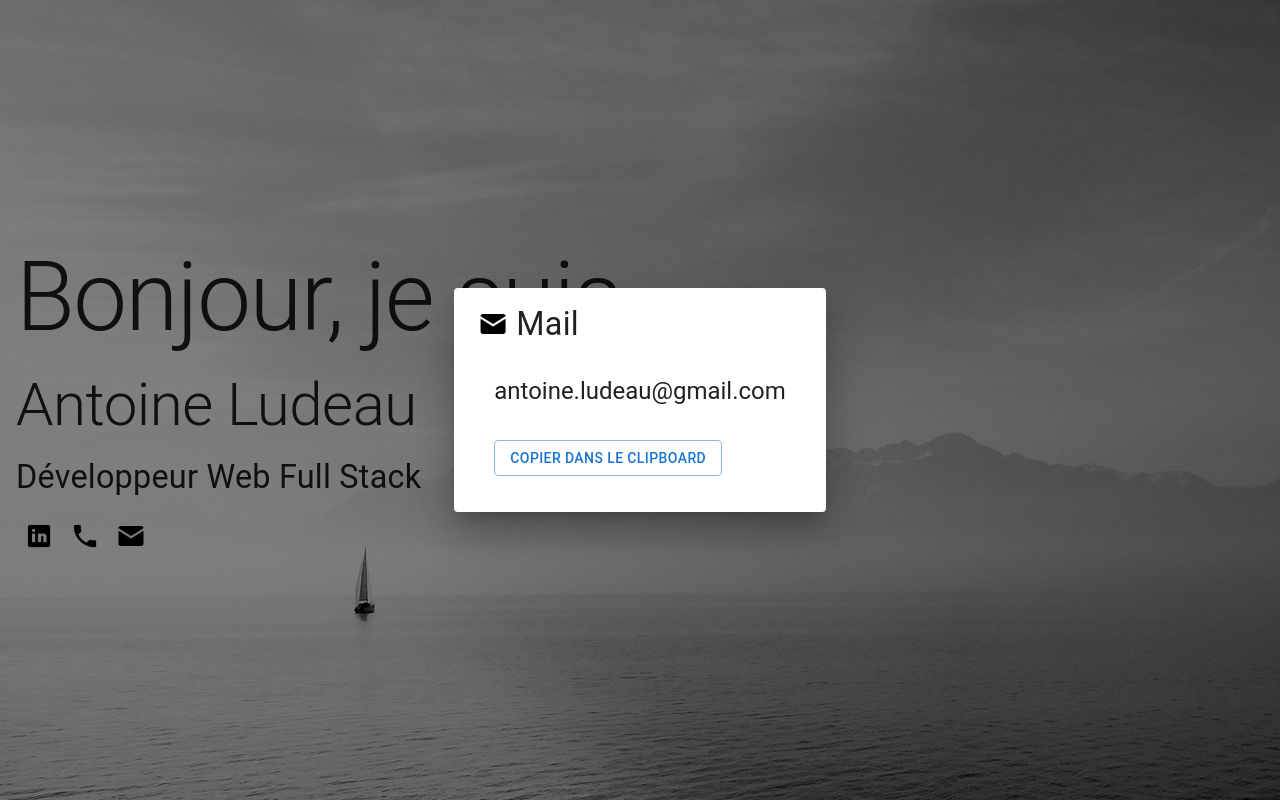
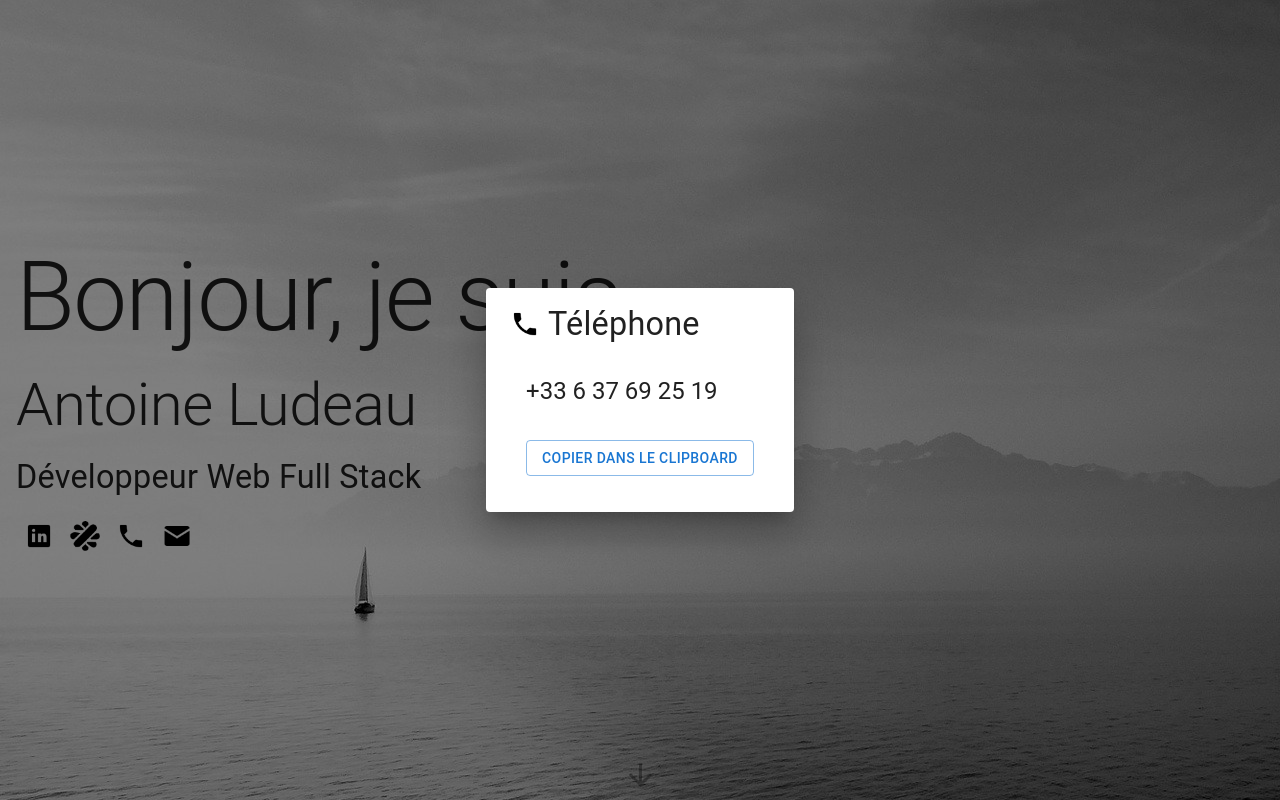
Before and after one commit to antoineludeau/portfolio, a React (Create React App) app: page / in a window 1280 px wide. Both pictures are taken after a click on the button 131 px from the left and 535 px from the top of the page. Shown: the top 800 px of the page. Built offline with nearby package versions, Linux system fonts and the light colour scheme.

Commit message:
Improved social links

```diff
--- a/src/components/molecules/index.tsx
+++ b/src/components/molecules/index.tsx
@@ -4,5 +4,6 @@ import { SkillCard } from "./skill-card"
 import { ServiceCard } from "./service-card"
 import { TestimonialCard } from "./testimonial-card"
 import { JobCard } from "./job-card";
+import { SocialLinks } from "./social-links"
 
-export { Menu, SectionTitle, SkillCard, ServiceCard, TestimonialCard, JobCard };
+export { Menu, SectionTitle, SkillCard, ServiceCard, TestimonialCard, JobCard, SocialLinks };
--- /dev/null
+++ b/src/components/molecules/social-links.tsx
@@ -0,0 +1,86 @@
+import { useState } from 'react'
+import Box from "@mui/material/Box";
+import Grid from "@mui/material/Grid";
+import Typography from "@mui/material/Typography";
+import IconButton from '@mui/material/IconButton';
+import Link from '@mui/material/Link';
+import DialogTitle from '@mui/material/DialogTitle';
+import Dialog from '@mui/material/Dialog';
+import DialogContent from '@mui/material/DialogContent';
+import Button from '@mui/material/Button';
+
+import Linkedin from '../../assets/image/linkedin.png'
+import Malt from '../../assets/image/malt.png'
+import Phone from '../../assets/image/phone.png'
+import Mail from '../../assets/image/mail.png'
+
+interface openContactDialogProps {
+    open: boolean,
+    title: string,
+    icon: string,
+    content: string
+}
+
+const defaultContactDialogState = {
+    open: false,
+    title: '',
+    icon: '',
+    content: ''
+}
+
+export const SocialLinks = () => {
+    const [contactDialogState, setContactDialogState] = useState<openContactDialogProps>(defaultContactDialogState)
+
+    return (
+        <>
+            <Box>
+                <Link href="https://www.linkedin.com/in/antoineludeau/" target="_blank" color="inherit">
+                    <IconButton color="primary" aria-label="upload picture" component="label">
+                        <img width='30px' src={Linkedin} />
+                    </IconButton>
+                </Link>
+                <Link href="https://www.malt.fr/profile/antoineludeau" target="_blank" color="inherit">
+                    <IconButton color="primary" aria-label="upload picture" component="label">
+                        <img width='30px' src={Malt} />
+                    </IconButton>
+                </Link>
+                <IconButton color="primary" aria-label="upload picture" component="label" onClick={() => setContactDialogState({ open: true, title: 'Téléphone', icon: Phone, content: '+33 6 37 69 25 19' })}>
+                    <img width='30px' src={Phone} />
+                </IconButton>
+                <IconButton color="primary" aria-label="upload picture" component="label" onClick={() => setContactDialogState({ open: true, title: 'Mail', icon: Mail, content: 'antoine.ludeau@gmail.com' })}>
+                    <img width='30px' src={Mail} />
+                </IconButton>
+            </Box>
+            <Dialog onClose={() => setContactDialogState(prev => ({ ...prev, open: false }))} open={contactDialogState.open}>
+                <DialogTitle>
+                    <Box sx={{ display: 'flex', alignItems: 'center' }}>
+                        <Box sx={{ display: 'inherit', alignItems: 'inherit', marginRight: 1 }}>
+                            <img width='30px' height='30px' src={contactDialogState.icon} />
+                        </Box>
+                        <Typography variant="h4" component="div">
+                            {contactDialogState.title}
+                        </Typography>
+                    </Box>
+                </DialogTitle>
+                <DialogContent>
+                    <Grid
+                        container
+                        direction="column"
+                        justifyContent="center"
+                        alignItems="left"
+                        padding={2}
+                        spacing={4}
+                    >
+                        <Grid item>
+                            <Typography variant="h5" component="div" >
+                                {contactDialogState.content}
+                            </Typography>
+                        </Grid>
+                        <Grid item>
+                            <Button variant="outlined" onClick={() => navigator.clipboard.writeText(contactDialogState.content)}>Copier dans le clipboard</Button></Grid>
+                    </Grid>
+                </DialogContent>
+            </Dialog>
+        </>
+    );
+};
--- a/src/components/organisms/contacts-section.tsx
+++ b/src/components/organisms/contacts-section.tsx
@@ -5,7 +5,7 @@ import Typography from "@mui/material/Typography";
 import EmailIcon from "@mui/icons-material/Email";
 import LinkedInIcon from "@mui/icons-material/LinkedIn";
 
-import { SectionTitle } from "../molecules";
+import { SectionTitle, SocialLinks } from "../molecules";
 
 export const ContactsSection = () => {
   return (
@@ -13,7 +13,6 @@ export const ContactsSection = () => {
       sx={{
         padding: 2,
         textAlign: "center",
-        minHeight: "100vh",
         backgroundColor: '#F2F2F2',
         paddingTop: 5
       }}
@@ -30,48 +29,16 @@ export const ContactsSection = () => {
         }}
       >
         <Grid
-          sx={{ marginTop: 8 }}
+          sx={{ marginTop: 3 }}
           container
           direction="column"
           spacing={3}
           maxWidth="500px"
         >
           <Grid item>
-            <Grid container>
-              <Grid item xs={12} sm={2}>
-                <CallIcon sx={{ m: 2 }} fontSize="large" />
-              </Grid>
-              <Grid item xs={12} sm={10}>
-                <Typography sx={{ m: 2 }} component="div">
-                  +33 6 37 69 25 19
-                </Typography>
-              </Grid>
+
+            <SocialLinks/>
             </Grid>
-          </Grid>
-          <Grid item>
-            <Grid container>
-              <Grid item xs={12} sm={2}>
-                <EmailIcon sx={{ m: 2 }} fontSize="large" />
-              </Grid>
-              <Grid item xs={12} sm={10}>
-                <Typography sx={{ m: 2 }} component="div">
-                  antoine.ludeau@gmail.com
-                </Typography>
-              </Grid>
-            </Grid>
-          </Grid>
-          <Grid item>
-            <Grid container>
-              <Grid item xs={12} sm={2}>
-                <LinkedInIcon sx={{ m: 2 }} fontSize="large" />
-              </Grid>
-              <Grid item xs={12} sm={10}>
-                <Typography sx={{ m: 2 }} component="div">
-                  linkedin.com/in/antoineludeau
-                </Typography>
-              </Grid>
-            </Grid>
-          </Grid>
         </Grid>
       </Box>
     </Box>
--- a/src/components/organisms/home-section.tsx
+++ b/src/components/organisms/home-section.tsx
@@ -1,37 +1,14 @@
-import { useState } from 'react'
 import Box from "@mui/material/Box";
 import Grid from "@mui/material/Grid";
 import Typography from "@mui/material/Typography";
 import { useSpring, animated } from "react-spring";
 import ArrowDownwardIcon from "@mui/icons-material/ArrowDownward";
-import IconButton from '@mui/material/IconButton';
-import Link from '@mui/material/Link';
-import DialogTitle from '@mui/material/DialogTitle';
-import Dialog from '@mui/material/Dialog';
-import DialogContent from '@mui/material/DialogContent';
-import Button from '@mui/material/Button';
 
 import HomeImage from "../../assets/image/home.jpg";
-import Linkedin from '../../assets/image/linkedin.png'
-import Phone from '../../assets/image/phone.png'
-import Mail from '../../assets/image/mail.png'
 
-interface openContactDialogProps {
-  open: boolean,
-  title: string,
-  icon: string,
-  content: string
-}
-
-const defaultContactDialogState = {
-  open: false,
-  title: '',
-  icon: '',
-  content: ''
-}
+import { SocialLinks } from "../molecules"
 
 export const HomeSection = () => {
-  const [contactDialogState, setContactDialogState] = useState<openContactDialogProps>(defaultContactDialogState)
   const props = useSpring({
     to: { opacity: 1, x: 0 },
     from: { opacity: 0, x: -10 },
@@ -51,10 +28,16 @@ export const HomeSection = () => {
     delay: 800,
   });
   const props4 = useSpring({
+    to: { opacity: 1, x: 0 },
+    from: { opacity: 0, x: -10 },
+    config: { tension: 30 },
+    delay: 1400,
+  });
+  const props5 = useSpring({
     to: { opacity: 0.4, y: 0 },
     from: { opacity: 0, y: -20 },
     config: { tension: 200, mass: 10 },
-    delay: 1000,
+    delay: 1800,
     loop: true,
   });
   return (
@@ -102,20 +85,9 @@ export const HomeSection = () => {
               </animated.div>
             </Grid>
             <Grid item xs={12}>
-              <Box
-              >
-                <Link href="https://www.linkedin.com/in/antoineludeau/" target="_blank" color="inherit">
-                  <IconButton color="primary" aria-label="upload picture" component="label">
-                    <img width='30px' src={Linkedin} />
-                  </IconButton>
-                </Link>
-                <IconButton color="primary" aria-label="upload picture" component="label" onClick={() => setContactDialogState({ open: true, title: 'Téléphone', icon: Phone, content: '+33 6 37 69 25 19' })}>
-                  <img width='30px' src={Phone} />
-                </IconButton>
-                <IconButton color="primary" aria-label="upload picture" component="label" onClick={() => setContactDialogState({ open: true, title: 'Mail', icon: Mail, content: 'antoine.ludeau@gmail.com' })}>
-                  <img width='30px' src={Mail} />
-                </IconButton>
-              </Box>
+              <animated.div style={props4}>
+                <SocialLinks/>
+              </animated.div>
             </Grid>
           </Grid>
         </Grid>
@@ -127,40 +99,10 @@ export const HomeSection = () => {
           left: "calc(50vw - 17.5px)",
         }}
       >
-        <animated.div style={props4}>
+        <animated.div style={props5}>
           <ArrowDownwardIcon fontSize="large" />
         </animated.div>
       </Box>
-      <Dialog onClose={() => setContactDialogState(prev => ({ ...prev, open: false }))} open={contactDialogState.open}>
-        <DialogTitle>
-          <Box sx={{ display: 'flex', alignItems: 'center' }}>
-            <Box sx={{ display: 'inherit', alignItems: 'inherit', marginRight: 1 }}>
-              <img width='30px' height='30px' src={contactDialogState.icon} />
-            </Box>
-            <Typography variant="h4" component="div">
-              {contactDialogState.title}
-            </Typography>
-          </Box>
-        </DialogTitle>
-        <DialogContent>
-          <Grid
-            container
-            direction="column"
-            justifyContent="center"
-            alignItems="left"
-            padding={2}
-            spacing={4}
-          >
-            <Grid item>
-              <Typography variant="h5" component="div" >
-                {contactDialogState.content}
-              </Typography>
-            </Grid>
-            <Grid item>
-              <Button variant="outlined" onClick={() => navigator.clipboard.writeText(contactDialogState.content)}>Copier dans le clipboard</Button></Grid>
-          </Grid>
-        </DialogContent>
-      </Dialog>
     </>
   );
 };
```
Also changed, not shown: src/assets/image/malt.png (added).
